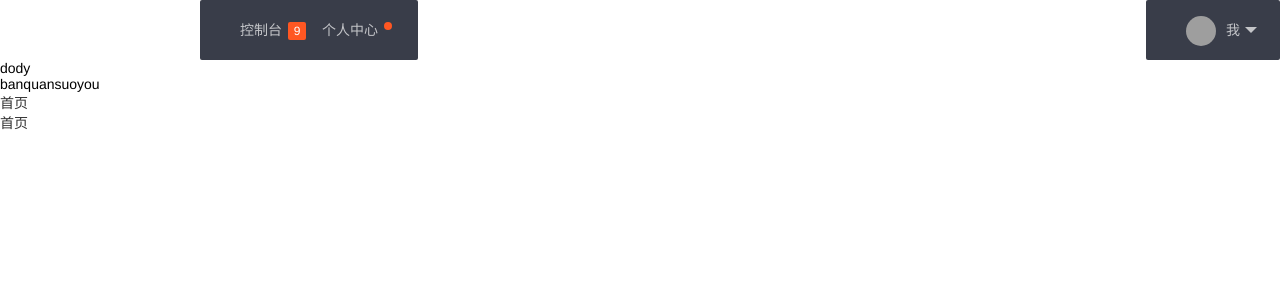
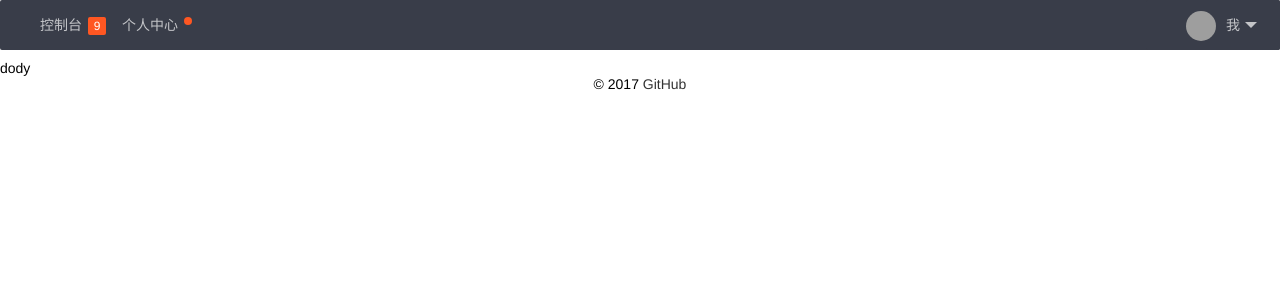
Before and after one commit to shaoshixin/x1822n, a Node server app: page / in a window 1280 px wide. Shown: the top 300 px of the page. Run offline with Node 20, Linux system fonts and the light colour scheme; some libraries are stand-ins or nearby versions; grey boxes are pictures that could not be loaded.

Commit message:
样式的修改，主要有header和footer

```diff
--- a/public/web/stylesheets/style.css
+++ b/public/web/stylesheets/style.css
@@ -1,11 +1,15 @@
-body {
-  padding: 50px;
-  font: 14px "Lucida Grande", Helvetica, Arial, sans-serif;
+
+.layui-nav{
+  height: 50px;
+  display: flex;
+  /* justify-content:center; */
+  align-items:Center;
+  /* background-color: #00ffaa; */
 }
 
-a {
-  color: #00B7FF;
+.layui-main-footer,.layui-fluid-footer{
+  display: flex;
+  justify-content:center;
+  align-items:Center;
+  /* background-color: #00ffaa; */
 }
-.layui-nav-item{
-
-}
--- a/views/web/common/include_footer.html
+++ b/views/web/common/include_footer.html
@@ -1,17 +1,16 @@
 
-<footer id="footer" class="midnight-blue">
-    <div class="container">
-        <div class="row">
-            <div class="col-sm-6">
-                banquansuoyou
-            </div>
-            <div class="col-sm-6">
-                <ul class="">
-                    <li><a href="http://localhost:3000">首页</a></li>
-                    <li><a href="http://localhost:3000">首页</a></li>
-                </ul>
-            </div>
-        </div>
+
+<footer id="footer" class="layui-footer">
+    <div class="layui-main layui-main-footer">
+        <p>© 2017
+            <a href="https://github.com/shaoshixin" target="_blank">GitHub</a></p>
+            <!-- 下面的内容暂时隐藏了 -->
+        <p class="site-union" style="display:none">
+            <a href="https://www.baidu.com" target="_blank" rel="nofollow" upyun="">
+                <img src="img src="http://t.cn/RCzsdCq"">
+            </a>
+            <span>百度</span>
+        </p>
     </div>
 </footer>
 <!-- <script src="http://localhost:3000/web/jquery-3.2.1.min.js"></script> -->
@@ -29,4 +28,5 @@
     });
 </script>
 </body>
+
 </html>
--- a/views/web/common/include_header.html
+++ b/views/web/common/include_header.html
@@ -1,5 +1,6 @@
 <!DOCTYPE html>
 <html lang="zh-cn">
+
 <head>
     <meta charset="UTF-8">
     <meta name="viewport" content="width=device-width, initial-scale=1.0">
@@ -7,16 +8,14 @@
     <title>X41822N</title>
     <!-- <link href="http://localhost:3000/web/bootstrap-3.3.7/css/bootstrap.min.css" rel="stylesheet"> -->
     <link href="http://localhost:3000/web/layui/css/layui.css" rel="stylesheet">
+    <link href="http://localhost:3000/web/stylesheets/style.css" rel="stylesheet">
 
 </head>
 
 <body class="layui-layout-body">
-
-
-
     <header class="layui-header">
         <nav class="" role="banner">
-        <ul class="layui-nav layui-layout-left">
+            <ul class="layui-nav">
                 <li class="layui-nav-item">
                     <a href="">控制台
                         <span class="layui-badge">9</span>
@@ -24,7 +23,7 @@
                 </li>
                 <li class="layui-nav-item">
                     <a href="">个人中心
-                    <div class="layui-badge-dot"></div>
+                        <span class="layui-badge-dot"></span>
                     </a>
                 </li>
             </ul>
@@ -37,10 +36,10 @@
                             <a href="javascript:;">修改信息</a>
                         </dd>
                         <dd>
-                        <a href="javascript:;">安全管理</a>
+                            <a href="javascript:;">设置</a>
                         </dd>
                         <dd>
-                        <a href="javascript:;">退了</a>
+                            <a href="javascript:;">退出</a>
                         </dd>
                     </dl>
                 </li>
--- a/views/web/test.html
+++ b/views/web/test.html
@@ -114,7 +114,7 @@
             © layui.com - 底部固定区域
         </div>
     </div>
-    <script src="../src/layui.js"></script>
+    <script src="http://localhost:3000/web/layui/layui.js"></script>
     <script>
         //JavaScript代码区域
         layui.use('element', function () {
```
Also changed, not shown: views/web/error.html (+4 -4 lines), views/web/error.ejs (renamed from error.ejs), views/web/index.ejs (renamed from index.ejs). Lines whose indentation alone changed are shown as unchanged.
